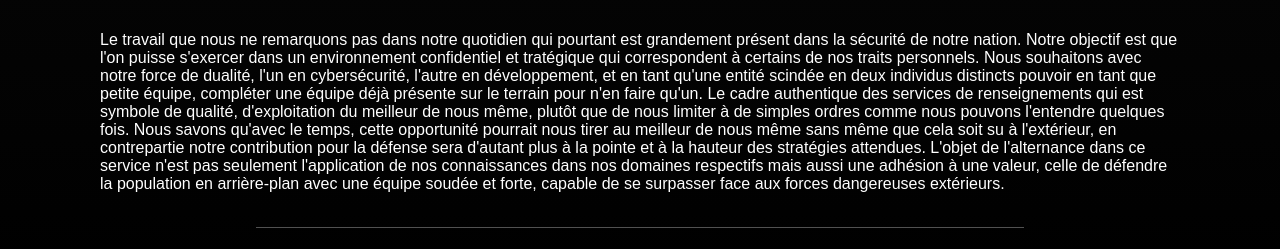
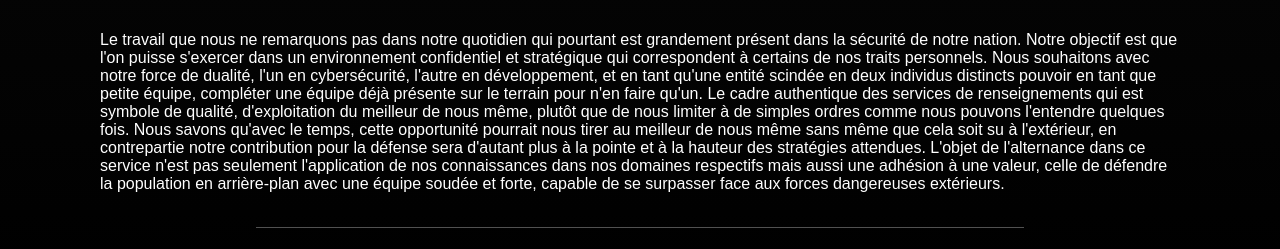
Before and after one commit to R4nd0mUs3r123/RandomStuff, a website: page docs/index.html in a window 1280 px wide. Both pictures are taken after a click on the link "Nous". Shown: the part 602-851 px from the top of the page. Drawn offline with nearby package versions, Linux system fonts and the light colour scheme.

Commit message:
Update index.html

```diff
--- a/docs/index.html
+++ b/docs/index.html
@@ -68,7 +68,7 @@
                                <p class="sub-body"><br>
                                Le travail que nous ne remarquons pas dans notre quotidien qui pourtant est grandement présent dans
                                la sécurité de notre nation. Notre objectif est que l'on puisse s'exercer dans un environnement confidentiel et
-                               tratégique qui correspondent à certains de nos traits personnels. Nous souhaitons avec notre force de dualité,
+                               stratégique qui correspondent à certains de nos traits personnels. Nous souhaitons avec notre force de dualité,
                                l'un en cybersécurité, l'autre en développement, et en tant qu'une entité scindée en deux individus distincts pouvoir en
                                tant que petite équipe, compléter une équipe déjà présente sur le terrain pour n'en faire qu'un. Le cadre authentique des
                                services de renseignements qui est symbole de qualité, d'exploitation du meilleur de nous même, plutôt que de nous limiter
```
